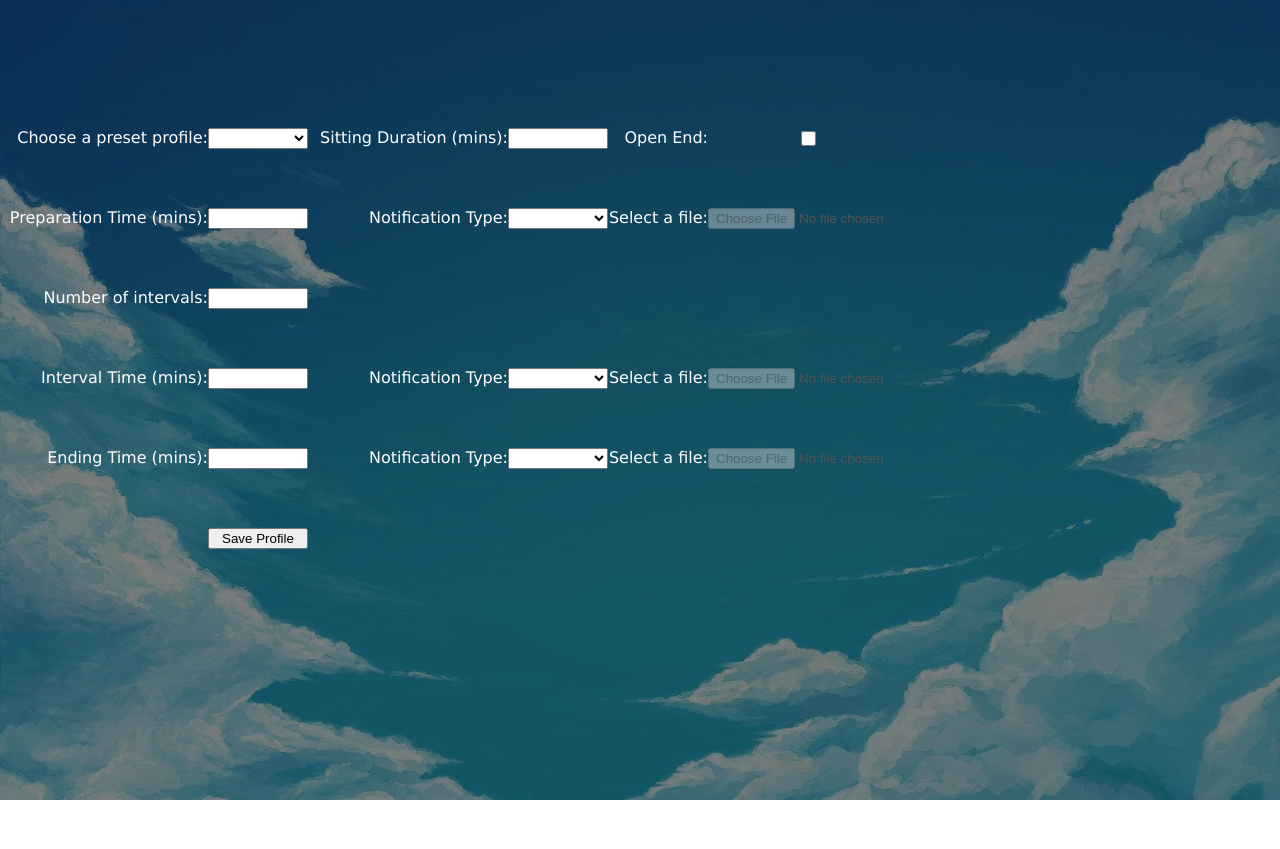
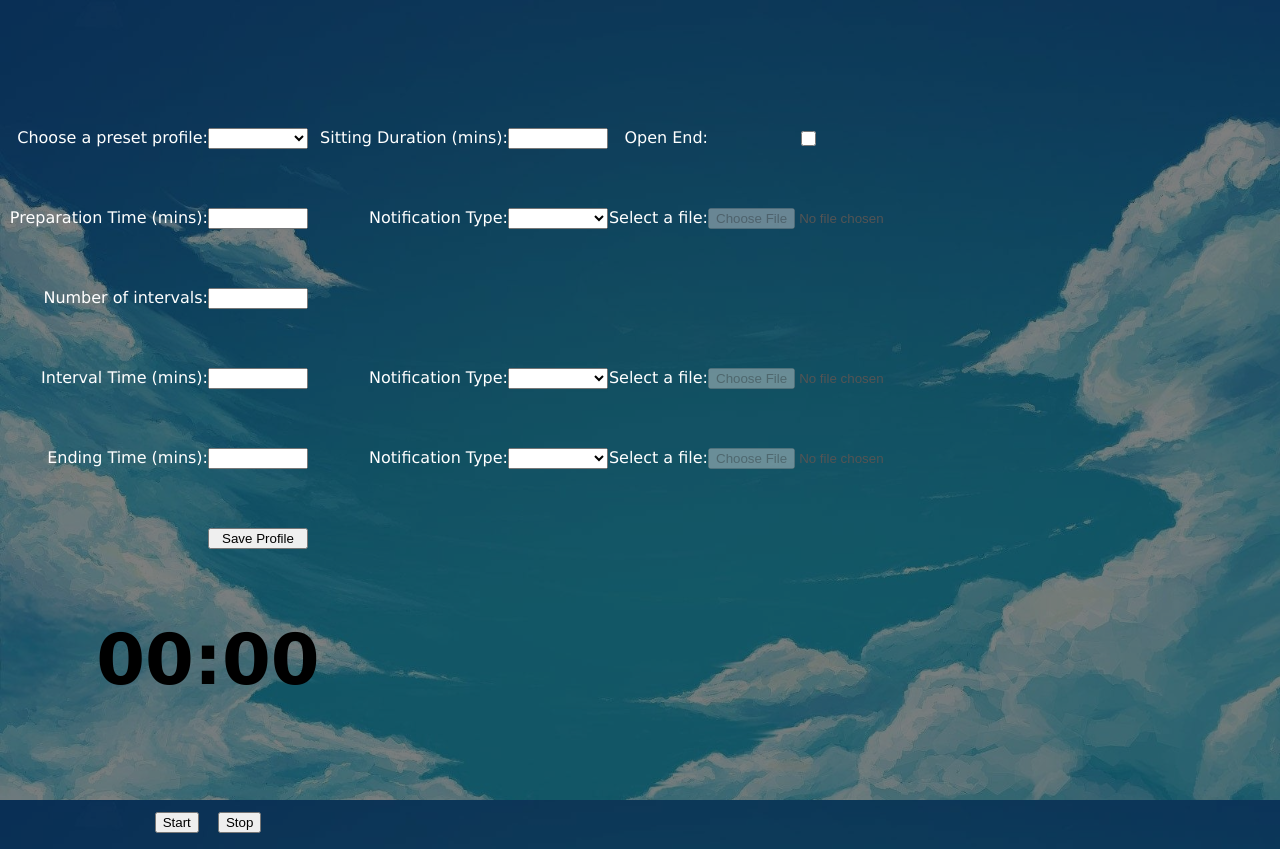
Before and after one commit to Babakbigdeli/MeditationTimer, a plain HTML site: page index.html in a window 1280 px wide. Before the commit the page ends 800 px from the top, so only its background shows below. Drawn offline with Linux system fonts and the light colour scheme.

Commit message:
Counter component added

```diff
--- a/index.html
+++ b/index.html
@@ -39,6 +39,7 @@
 
                 <label for="prepNotif">Select a file:</label>
                 <input type="file" id="prepNotif" name="prepNotif" disabled>
+
             </div>
             <br>
             <div>
@@ -47,7 +48,6 @@
             </div>
             <br>
             <div>
-
                 <label for="intervalTime">Interval Time (mins):</label>
                 <input type="number" id="intervalTime" min="0" max="999">
 
@@ -59,6 +59,7 @@
 
                 <label for="intervalNotif">Select a file:</label>
                 <input type="file" id="intervalNotif" name="intervalNotif" disabled>
+
             </div>
             <br>
             <div>
@@ -81,6 +82,12 @@
             <button type="button" id="saveProfile" onclick="">Save Profile</button>
             </div>
         </form>
+        <div>
+            <h3>00:00</h3>
+            <button type="button" id="start" onclick="">Start</button>
+            <button type="button" id="stop" onclick="">Stop</button>
+        </div>
+
 
         <script src="" async defer></script>
     </body>
```
